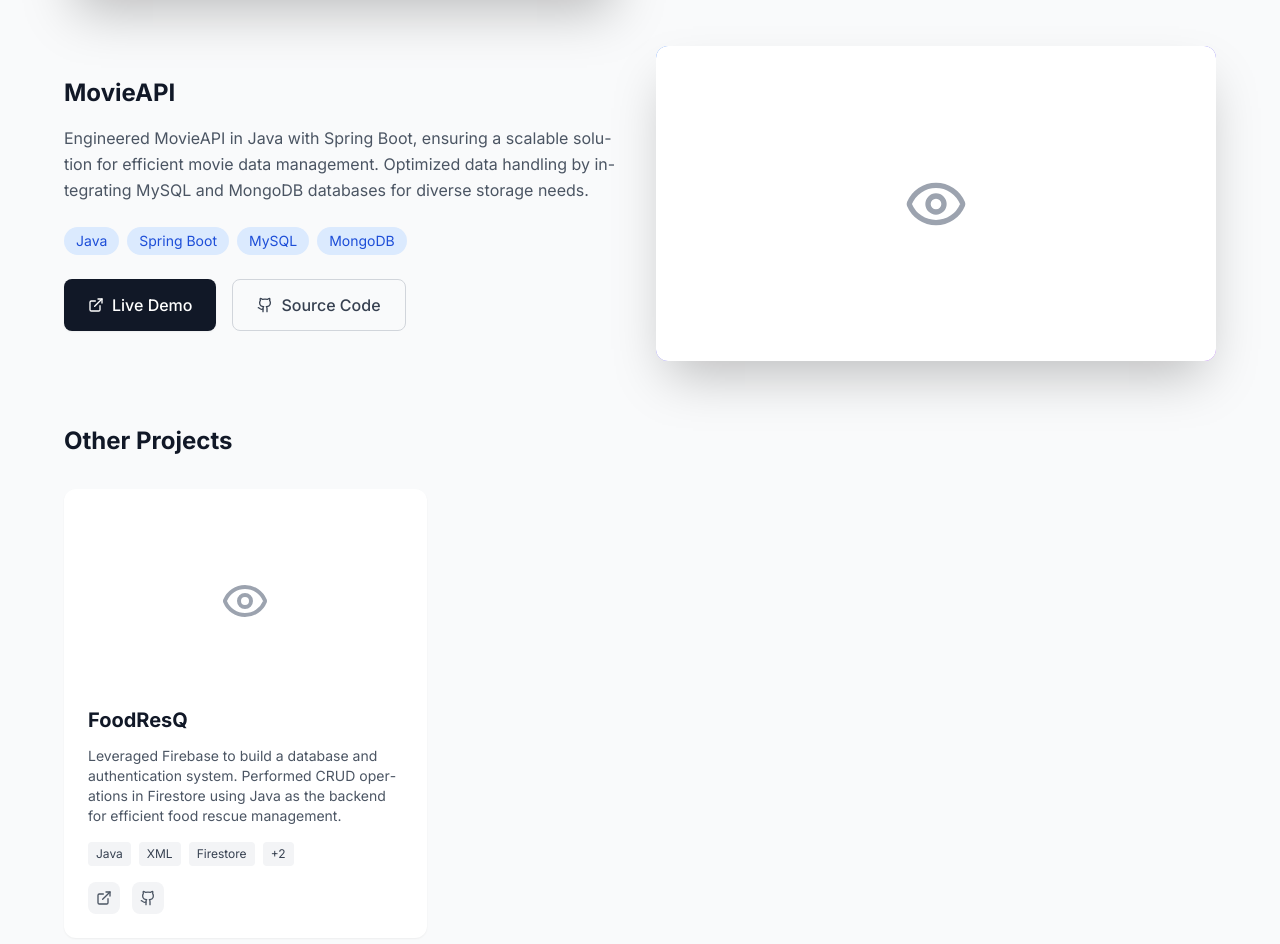
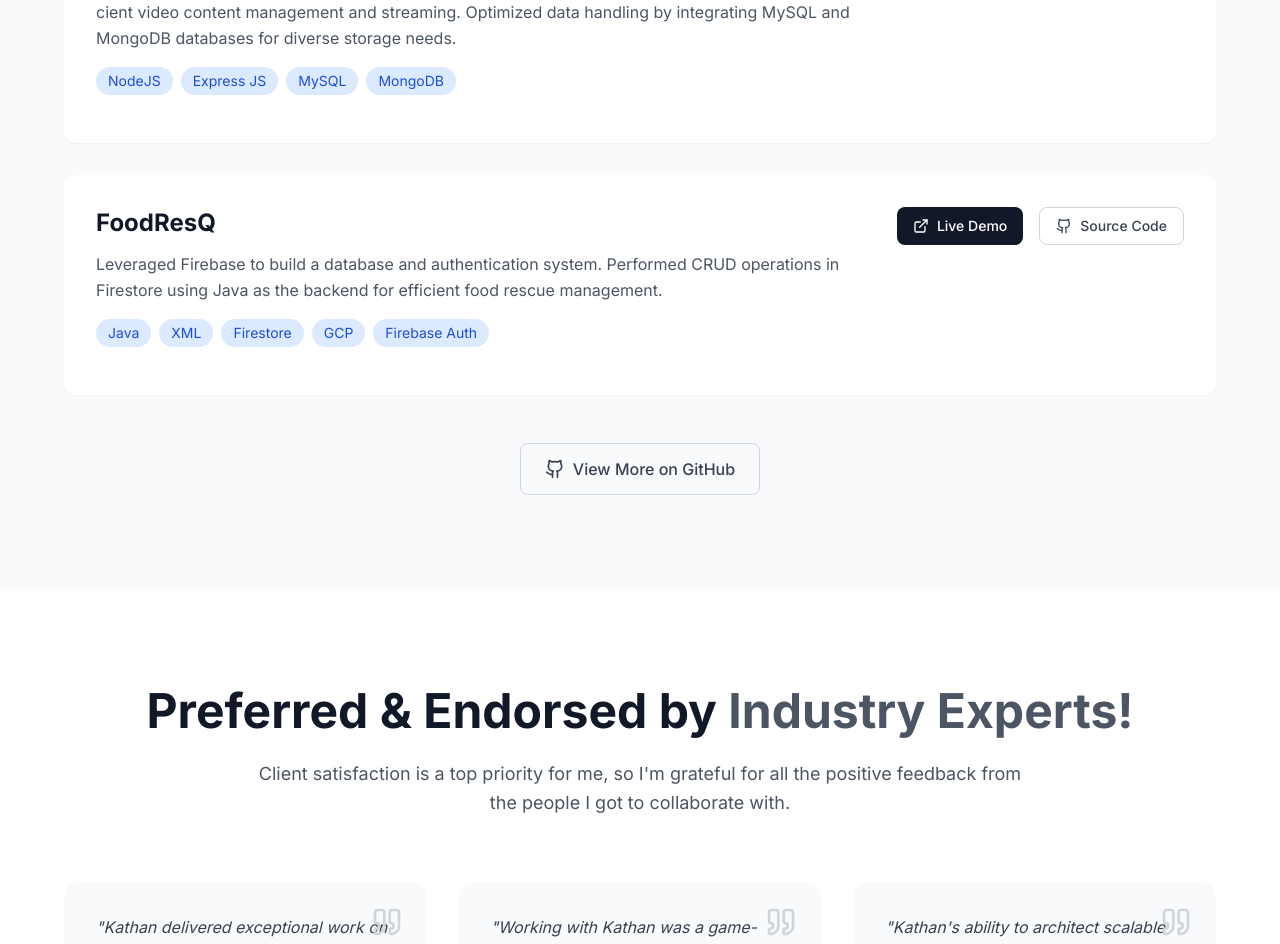
Before and after one commit to kathan1509/my-portfolio, a React (Vite) app: page / in a window 1280 px wide. Shown: the part 5283-6227 px from the top of the page. Built offline with nearby package versions, Linux system fonts and the light colour scheme.

Commit message:
refactor: update project titles, descriptions, and GitHub URLs; simplify project display in Projects section

```diff
--- a/src/data/portfolio.ts
+++ b/src/data/portfolio.ts
@@ -146,19 +146,19 @@ export const projects = [
       "Crafted a DALL-E Clone with ReactJS and NodeJS, enabling users to generate and explore creative images. Enhanced user engagement by implementing real-time updates through WebSocket integration.",
     image: "/project1.jpg", // Add project image
     technologies: ["ReactJS", "NodeJS", "MongoDB", "WebSocket"],
-    githubUrl: "https://github.com/kathan1509/dalle-clone",
+    githubUrl: "https://github.com/kathan1509/DalleClone",
     liveUrl: "https://your-dalle-clone.com",
     featured: true,
   },
   {
     id: 2,
-    title: "MovieAPI",
+    title: "Video Streaming API",
     description:
-      "Engineered MovieAPI in Java with Spring Boot, ensuring a scalable solution for efficient movie data management. Optimized data handling by integrating MySQL and MongoDB databases for diverse storage needs.",
+      "Engineered a Video Streaming API in NodeJS with Express JS, ensuring a scalable solution for efficient video content management and streaming. Optimized data handling by integrating MySQL and MongoDB databases for diverse storage needs.",
     image: "/project2.jpg", // Add project image
-    technologies: ["Java", "Spring Boot", "MySQL", "MongoDB"],
-    githubUrl: "https://github.com/kathan1509/movieapi",
-    liveUrl: "https://your-movieapi.com",
+    technologies: ["NodeJS", "Express JS", "MySQL", "MongoDB"],
+    githubUrl: "https://github.com/kathan1509/vidtube",
+    liveUrl: "https://your-vidtube.com",
     featured: true,
   },
   {
@@ -168,7 +168,7 @@ export const projects = [
       "Leveraged Firebase to build a database and authentication system. Performed CRUD operations in Firestore using Java as the backend for efficient food rescue management.",
     image: "/project3.jpg", // Add project image
     technologies: ["Java", "XML", "Firestore", "GCP", "Firebase Auth"],
-    githubUrl: "https://github.com/kathan1509/foodresq",
+    githubUrl: "https://github.com/kathan1509/FoodResQ-Main",
     liveUrl: "https://your-foodresq.com",
     featured: false,
   },
--- a/src/sections/Projects.tsx
+++ b/src/sections/Projects.tsx
@@ -1,5 +1,5 @@
 import { motion } from "framer-motion";
-import { ExternalLink, Github, Eye } from "lucide-react";
+import { ExternalLink, Github } from "lucide-react";
 import { projects } from "../data/portfolio";
 
 export default function Projects() {
@@ -25,91 +25,30 @@ export default function Projects() {
           </p>
         </motion.div>
 
-        {/* Featured Projects */}
-        <div className="mb-8 sm:mb-12 lg:mb-16">
-          <motion.h3
-            initial={{ opacity: 0, x: -20 }}
-            whileInView={{ opacity: 1, x: 0 }}
-            transition={{ duration: 0.6 }}
-            viewport={{ once: true }}
-            className="text-xl sm:text-2xl font-bold mb-6 sm:mb-8 text-gray-900 dark:text-white"
-          >
-            Featured Projects
-          </motion.h3>
-
-          <div className="space-y-8 sm:space-y-12">
-            {projects
-              .filter((project) => project.featured)
-              .map((project, index) => (
+        {/* Simple Projects List */}
+        <div className="space-y-6 sm:space-y-8">
+          {projects.map((project, index) => (
             <motion.div
               key={project.id}
-                  initial={{ opacity: 0, y: 50 }}
+              initial={{ opacity: 0, y: 30 }}
               whileInView={{ opacity: 1, y: 0 }}
-                  transition={{ duration: 0.8, delay: index * 0.2 }}
+              transition={{ duration: 0.6, delay: index * 0.1 }}
               viewport={{ once: true }}
-                  className={`grid lg:grid-cols-2 gap-6 sm:gap-8 items-center ${
-                    index % 2 === 1 ? "lg:grid-flow-col-dense" : ""
-                  }`}
+              className="card p-6 sm:p-8"
             >
-                  {/* Project Image */}
-                  <motion.div
-                    className={`${
-                      index % 2 === 1 ? "lg:col-start-2" : ""
-                    } relative group`}
-                    whileHover={{ scale: 1.02 }}
-                    transition={{ duration: 0.3 }}
-                  >
-                    <div className="aspect-video bg-gradient-to-br from-blue-500 to-purple-600 rounded-xl overflow-hidden shadow-2xl">
-                      <div className="w-full h-full bg-white dark:bg-gray-800 flex items-center justify-center">
-                        <Eye className="w-16 h-16 text-gray-400" />
-                      </div>
+              <div className="flex flex-col sm:flex-row sm:items-start sm:justify-between gap-4 sm:gap-6">
+                {/* Project Info */}
+                <div className="flex-1">
+                  <h3 className="text-xl sm:text-2xl font-bold mb-3 text-gray-900 dark:text-white">
+                    {project.title}
+                  </h3>
 
-                      {/* Overlay on hover */}
-                      <div className="absolute inset-0 bg-black/0 group-hover:bg-black/10 transition-all duration-300 flex items-center justify-center opacity-0 group-hover:opacity-100">
-                        <div className="flex space-x-4">
-                          <a
-                            href={project.liveUrl}
-                            target="_blank"
-                            rel="noopener noreferrer"
-                            className="p-3 bg-white dark:bg-gray-800 rounded-full shadow-lg hover:scale-110 transition-transform duration-300"
-                          >
-                            <ExternalLink className="w-6 h-6 text-gray-700 dark:text-gray-300" />
-                          </a>
-                          <a
-                            href={project.githubUrl}
-                            target="_blank"
-                            rel="noopener noreferrer"
-                            className="p-3 bg-white dark:bg-gray-800 rounded-full shadow-lg hover:scale-110 transition-transform duration-300"
-                          >
-                            <Github className="w-6 h-6 text-gray-700 dark:text-gray-300" />
-                          </a>
-                        </div>
-                      </div>
-                    </div>
-                  </motion.div>
-
-                  {/* Project Details */}
-                  <div
-                    className={`${
-                      index % 2 === 1 ? "lg:col-start-1 lg:row-start-1" : ""
-                    }`}
-                  >
-                    <motion.div
-                      initial={{ opacity: 0, x: index % 2 === 1 ? 50 : -50 }}
-                      whileInView={{ opacity: 1, x: 0 }}
-                      transition={{ duration: 0.8, delay: 0.2 }}
-                      viewport={{ once: true }}
-                    >
-                      <h4 className="text-2xl font-bold mb-4 text-gray-900 dark:text-white">
-                        {project.title}
-                      </h4>
-
-                      <p className="text-gray-600 dark:text-gray-400 mb-6 leading-relaxed">
+                  <p className="text-gray-600 dark:text-gray-400 mb-4 leading-relaxed">
                     {project.description}
                   </p>
 
                   {/* Technologies */}
-                      <div className="flex flex-wrap gap-2 mb-6">
+                  <div className="flex flex-wrap gap-2 mb-4">
                     {project.technologies.map((tech) => (
                       <span
                         key={tech}
@@ -119,14 +58,15 @@ export default function Projects() {
                       </span>
                     ))}
                   </div>
+                </div>
 
-                      {/* Links */}
-                      <div className="flex space-x-4">
+                {/* Project Links */}
+                <div className="flex flex-col sm:flex-row gap-3 sm:gap-4 sm:flex-shrink-0">
                   <a
                     href={project.liveUrl}
                     target="_blank"
                     rel="noopener noreferrer"
-                          className="flex items-center gap-2 btn-primary"
+                    className="inline-flex items-center justify-center gap-2 px-4 py-2 bg-gray-900 dark:bg-white text-white dark:text-gray-900 rounded-lg hover:bg-gray-800 dark:hover:bg-gray-100 transition-all duration-300 font-medium text-sm"
                   >
                     <ExternalLink className="w-4 h-4" />
                     Live Demo
@@ -135,97 +75,15 @@ export default function Projects() {
                     href={project.githubUrl}
                     target="_blank"
                     rel="noopener noreferrer"
-                          className="flex items-center gap-2 btn-secondary"
+                    className="inline-flex items-center justify-center gap-2 px-4 py-2 border border-gray-300 dark:border-gray-600 text-gray-700 dark:text-gray-300 rounded-lg hover:bg-gray-50 dark:hover:bg-gray-800 transition-all duration-300 font-medium text-sm"
                   >
                     <Github className="w-4 h-4" />
                     Source Code
                   </a>
                 </div>
-                    </motion.div>
               </div>
             </motion.div>
           ))}
-          </div>
-        </div>
-
-        {/* Other Projects Grid */}
-        <div>
-          <motion.h3
-            initial={{ opacity: 0, x: -20 }}
-            whileInView={{ opacity: 1, x: 0 }}
-            transition={{ duration: 0.6 }}
-            viewport={{ once: true }}
-            className="text-xl sm:text-2xl font-bold mb-6 sm:mb-8 text-gray-900 dark:text-white"
-          >
-            Other Projects
-          </motion.h3>
-
-          <div className="grid sm:grid-cols-2 lg:grid-cols-3 gap-4 sm:gap-6 lg:gap-8">
-            {projects
-              .filter((project) => !project.featured)
-              .map((project, index) => (
-                <motion.div
-                  key={project.id}
-                  initial={{ opacity: 0, y: 50 }}
-                  whileInView={{ opacity: 1, y: 0 }}
-                  transition={{ duration: 0.6, delay: index * 0.1 }}
-                  viewport={{ once: true }}
-                  className="card p-4 sm:p-6 group hover:scale-105 transition-transform duration-300"
-                >
-                  {/* Project Image Placeholder */}
-                  <div className="aspect-video bg-gradient-to-br from-blue-500 to-purple-600 rounded-lg mb-3 sm:mb-4 overflow-hidden">
-                    <div className="w-full h-full bg-white dark:bg-gray-700 flex items-center justify-center">
-                      <Eye className="w-8 h-8 sm:w-12 sm:h-12 text-gray-400" />
-                    </div>
-                  </div>
-
-                  <h4 className="text-lg sm:text-xl font-bold mb-2 sm:mb-3 text-gray-900 dark:text-white">
-                    {project.title}
-                  </h4>
-
-                  <p className="text-gray-600 dark:text-gray-400 mb-3 sm:mb-4 text-xs sm:text-sm leading-relaxed">
-                    {project.description}
-                  </p>
-
-                  {/* Technologies */}
-                  <div className="flex flex-wrap gap-2 mb-4">
-                    {project.technologies.slice(0, 3).map((tech) => (
-                      <span
-                        key={tech}
-                        className="px-2 py-1 bg-gray-100 dark:bg-gray-700 text-gray-700 dark:text-gray-300 text-xs rounded"
-                      >
-                        {tech}
-                      </span>
-                    ))}
-                    {project.technologies.length > 3 && (
-                      <span className="px-2 py-1 bg-gray-100 dark:bg-gray-700 text-gray-700 dark:text-gray-300 text-xs rounded">
-                        +{project.technologies.length - 3}
-                      </span>
-                    )}
-                  </div>
-
-                  {/* Links */}
-                  <div className="flex space-x-3">
-                    <a
-                      href={project.liveUrl}
-                      target="_blank"
-                      rel="noopener noreferrer"
-                      className="p-2 bg-gray-100 dark:bg-gray-700 rounded-lg hover:bg-blue-100 dark:hover:bg-blue-900 transition-colors duration-300"
-                    >
-                      <ExternalLink className="w-4 h-4 text-gray-600 dark:text-gray-400" />
-                    </a>
-                    <a
-                      href={project.githubUrl}
-                      target="_blank"
-                      rel="noopener noreferrer"
-                      className="p-2 bg-gray-100 dark:bg-gray-700 rounded-lg hover:bg-blue-100 dark:hover:bg-blue-900 transition-colors duration-300"
-                    >
-                      <Github className="w-4 h-4 text-gray-600 dark:text-gray-400" />
-                    </a>
-                  </div>
-                </motion.div>
-              ))}
-          </div>
         </div>
 
         {/* View More Button */}
@@ -237,10 +95,10 @@ export default function Projects() {
           className="text-center mt-12"
         >
           <a
-            href="https://github.com/yourusername" // Replace with your GitHub
+            href="https://github.com/kathan1509"
             target="_blank"
             rel="noopener noreferrer"
-            className="btn-secondary inline-flex items-center gap-2"
+            className="inline-flex items-center gap-2 px-6 py-3 border border-gray-300 dark:border-gray-600 text-gray-700 dark:text-gray-300 rounded-lg hover:bg-gray-50 dark:hover:bg-gray-800 transition-all duration-300 font-medium"
           >
             <Github className="w-5 h-5" />
             View More on GitHub
```
Lines whose indentation alone changed are shown as unchanged.
